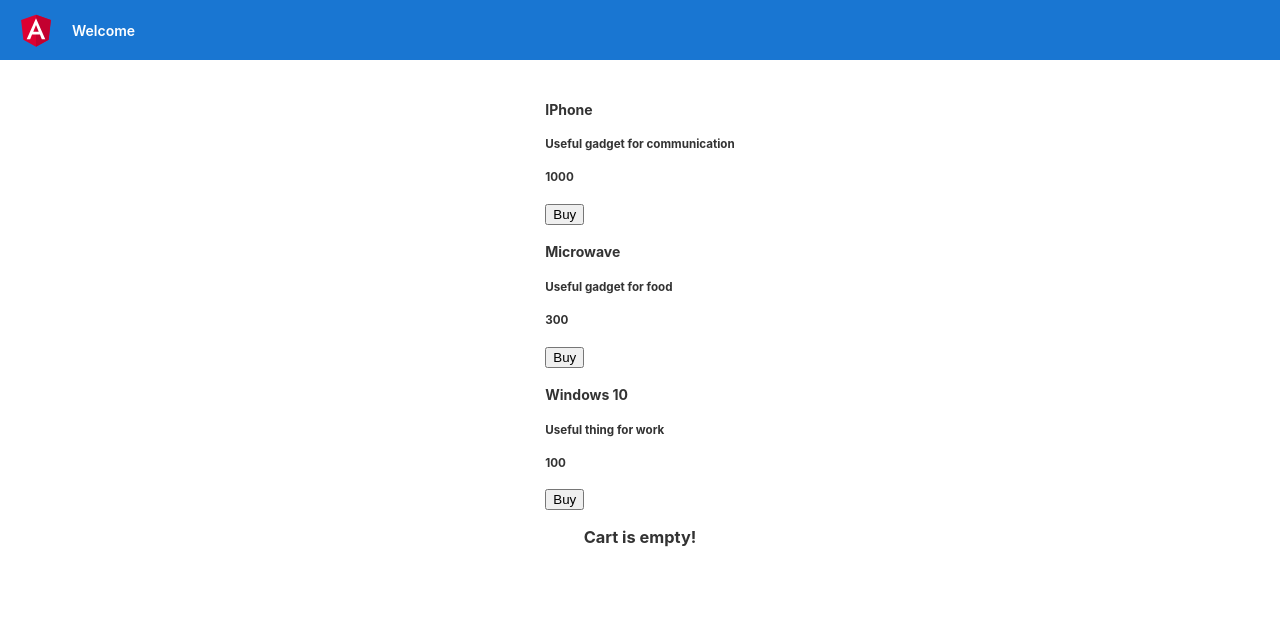
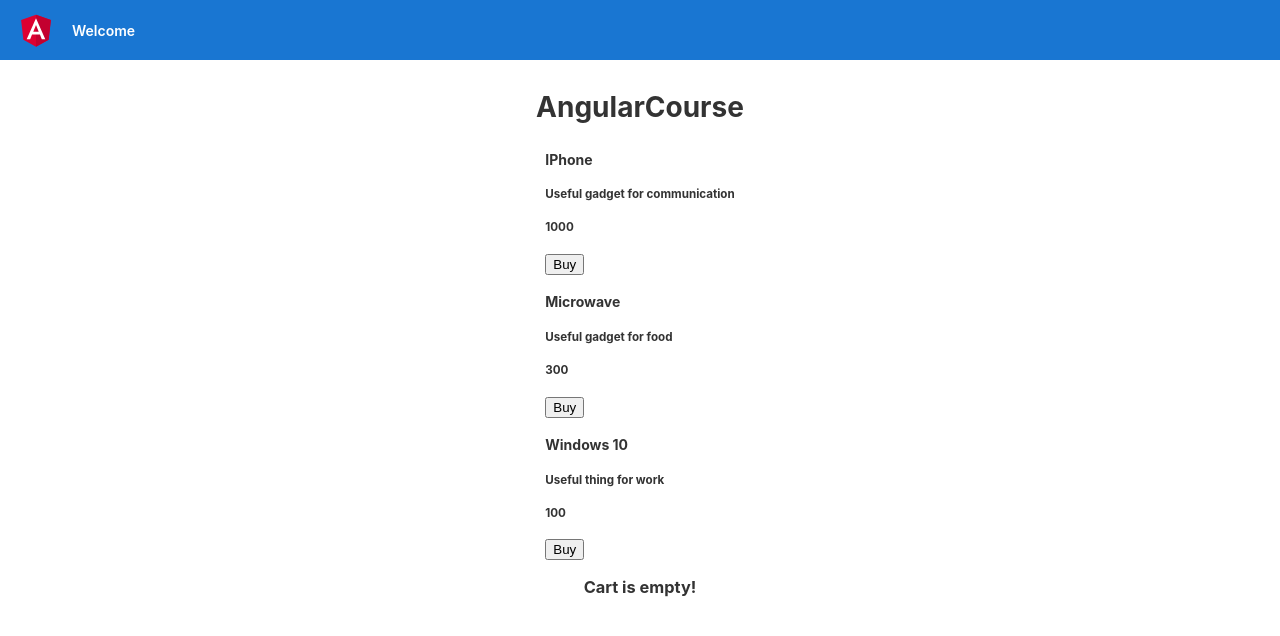
Before and after one commit to DenisStolyarov/AngularCourse, an Angular app: page / in a window 1280 px wide. Shown: the top 636 px of the page. Built offline with nearby package versions, Linux system fonts and the light colour scheme.

Commit message:
Add title to the app component.

```diff
--- a/src/app/app.component.html
+++ b/src/app/app.component.html
@@ -305,6 +305,7 @@
 
 <!-- Content -->
 <div class="content" role="main">
+  <h1 #appTitle></h1>
   <!-- <app-first></app-first> -->
   <app-product-list></app-product-list>
   <app-cart-list></app-cart-list>
--- a/src/app/app.component.ts
+++ b/src/app/app.component.ts
@@ -1,10 +1,15 @@
-import { Component } from '@angular/core';
+import { AfterViewChecked, Component, ElementRef, ViewChild } from '@angular/core';
 
 @Component({
   selector: 'app-root',
   templateUrl: './app.component.html',
   styleUrls: ['./app.component.css']
 })
-export class AppComponent {
-  title = 'AngularCourse';
+export class AppComponent implements AfterViewChecked {
+  @ViewChild('appTitle')
+  titleField!: ElementRef<HTMLHeadingElement>;
+
+  ngAfterViewChecked(): void {
+    this.titleField.nativeElement.innerText = 'AngularCourse';
+  }
 }
```
